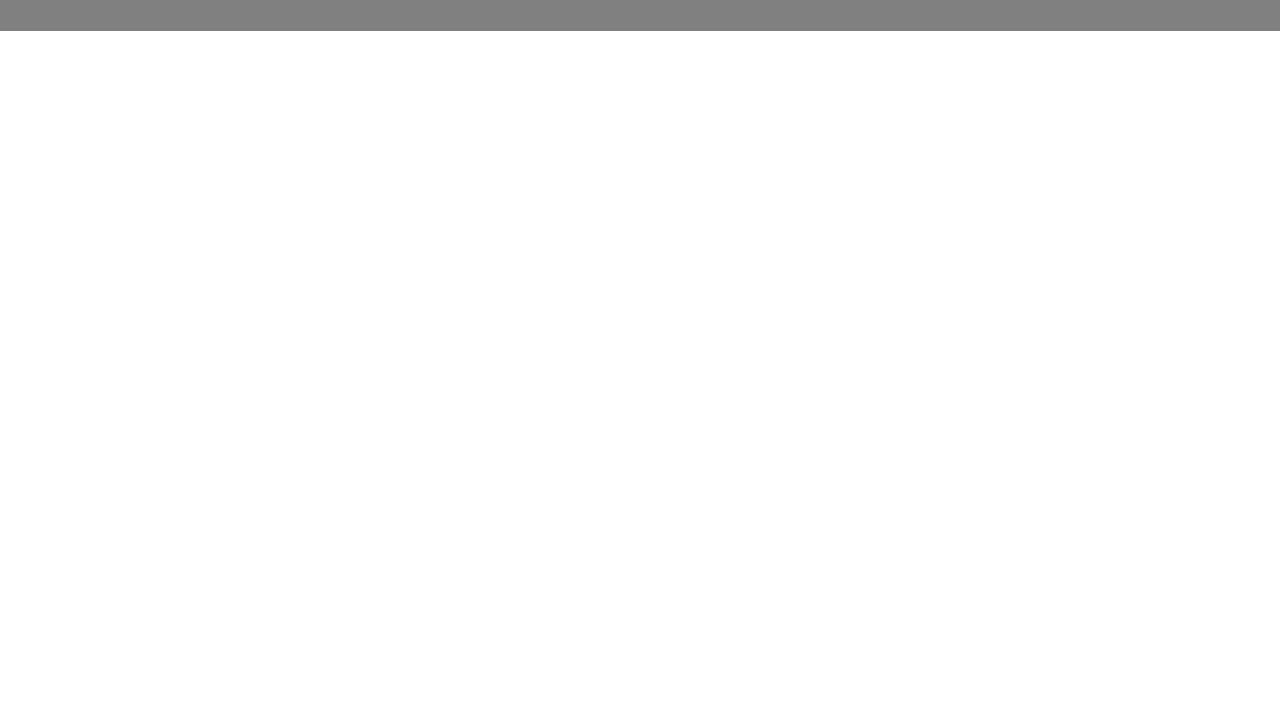
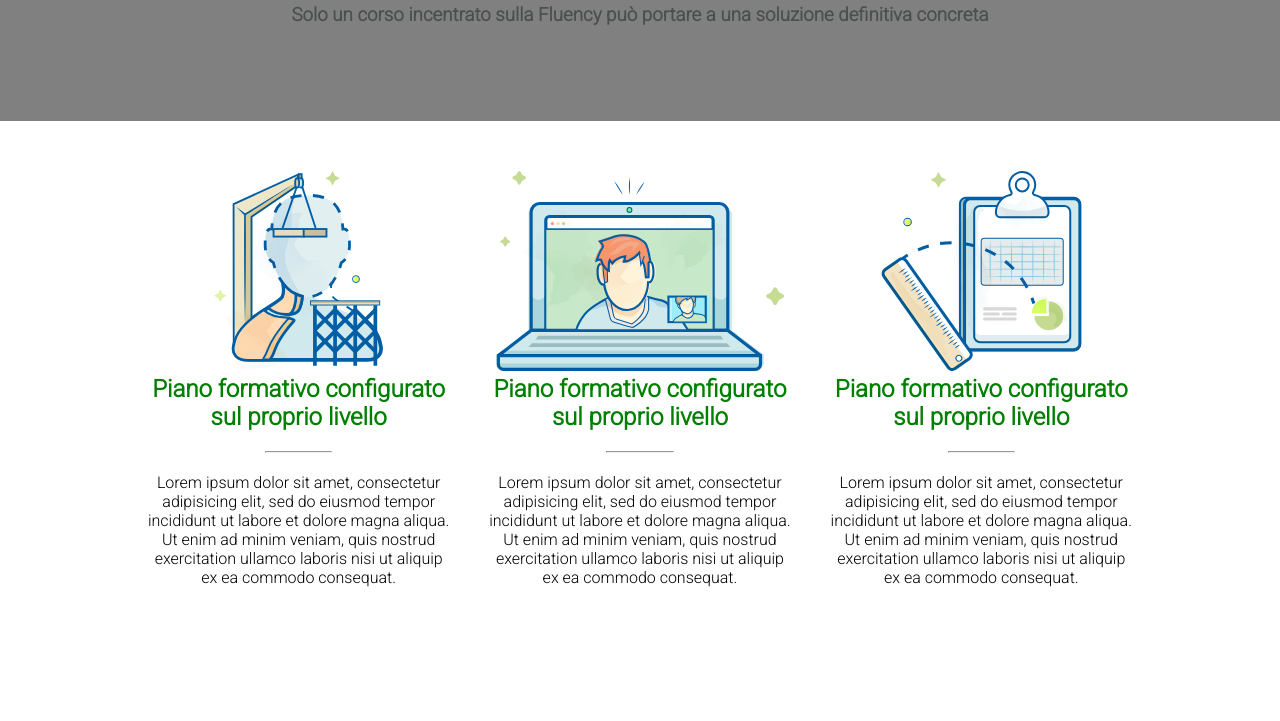
Before and after one commit to Simonecardinale/htmlcss-fluentify, a plain HTML site: page index.html in a window 1280 px wide. Shown: the part 679-1400 px from the top of the page. Before the commit the page ends 800 px from the top, so only its background shows below. Drawn offline with Linux system fonts and the light colour scheme.

Commit message:
cards complete

```diff
--- a/css/style.css
+++ b/css/style.css
@@ -9,6 +9,12 @@
   float: left;
 }
 
+.clearfix::after {
+  content: "";
+  clear: both;
+  display: table;
+}
+
 body {
   font-family: 'Roboto', sans-serif;
 }
@@ -17,27 +23,18 @@ body {
 /* header */
 header {
   width: 100vw;
-  height: 70vh;
-  /* cancellare */
+  height: 100vh;
   background-color: rgb(21, 25, 77);
-  /* /cancellare */
   background-image: url('../img/background-header.png');
-  background-size: 60%;
+  background-size: 70%;
   background-repeat: no-repeat;
-  background-position: 110% 100%;
+  background-position: 110% 40%;
 }
 
 .header-container {
   width: 80%;
-  height: 100%;
+  height: 70%;
   margin: auto;
-  position: relative;
-}
-
-.bottom-header {
-  height: 150px;
-  width: 100%;
-  background-color: grey;
   position: relative;
 }
 
@@ -81,6 +78,10 @@ transform: translate(0, -50%);
   margin-right: calc(100% / 109);
 }
 
+.right-menu-item  {
+  text-align: right;
+}
+
 .right-menu-item  span {
   border: 2px solid white;
   padding: 5px 15px;
@@ -113,6 +114,14 @@ transform: translate(0, -50%);
   padding: 10px;
   border-radius: 5px;
   color: white;
+  text-align: center;
+}
+
+.bottom-header {
+  height: 30%;
+  width: 100%;
+  background-color: grey;
+  position: relative;
 }
 
 .bottom-header-container {
@@ -130,3 +139,36 @@ transform: translate(0, -50%);
 
 
 /* /header */
+
+/* corpo centrale */
+.card-container {
+  height: 500px;
+  width: 80%;
+  /* background-color: red; */
+  margin: 50px auto;
+  text-align: center;
+}
+
+.card {
+  height: 100%;
+  width: 30%;
+  /* background-color: pink; */
+  margin: 0  calc(100% / 60 );
+  float: left;
+  text-align: center;
+}
+
+.card > img {
+  height: 200px;
+  width: 100%;
+}
+
+.card > h2{
+  color: green;
+}
+
+.card > hr {
+  margin: 20px 120px;
+}
+
+/* /corpo centrale */
--- a/index.html
+++ b/index.html
@@ -40,9 +40,33 @@
           <div class="bottom-header-container">
             <h2><strong>Le scuole di lingua tradizionali non sono efficaci</strong></h2>
             <h3>Solo un corso incentrato sulla Fluency può portare a una soluzione definitiva concreta</h3>
-        </div>
+          </div>
         </div>
       </header>
     <!-- /header -->
+    <!-- corpo centrale -->
+      <section>
+        <div class="card-container clearfix">
+          <div class="card">
+            <img src="img/profile.svg" alt="profilo">
+            <h2>Piano formativo configurato sul proprio livello</h2>
+            <hr>
+            <p>Lorem ipsum dolor sit amet, consectetur adipisicing elit, sed do eiusmod tempor incididunt ut labore et dolore magna aliqua. Ut enim ad minim veniam, quis nostrud exercitation ullamco laboris nisi ut aliquip ex ea commodo consequat.</p>
+          </div>
+          <div class="card">
+            <img src="img/computer.svg" alt="profilo">
+            <h2>Piano formativo configurato sul proprio livello</h2>
+            <hr>
+            <p>Lorem ipsum dolor sit amet, consectetur adipisicing elit, sed do eiusmod tempor incididunt ut labore et dolore magna aliqua. Ut enim ad minim veniam, quis nostrud exercitation ullamco laboris nisi ut aliquip ex ea commodo consequat.</p>
+          </div>
+          <div class="card">
+            <img src="img/doc.svg" alt="profilo">
+            <h2>Piano formativo configurato sul proprio livello</h2>
+            <hr>
+            <p>Lorem ipsum dolor sit amet, consectetur adipisicing elit, sed do eiusmod tempor incididunt ut labore et dolore magna aliqua. Ut enim ad minim veniam, quis nostrud exercitation ullamco laboris nisi ut aliquip ex ea commodo consequat.</p>
+          </div>
+        </div>
+      </section>
+    <!-- /corpo centrale -->
   </body>
 </html>
```
